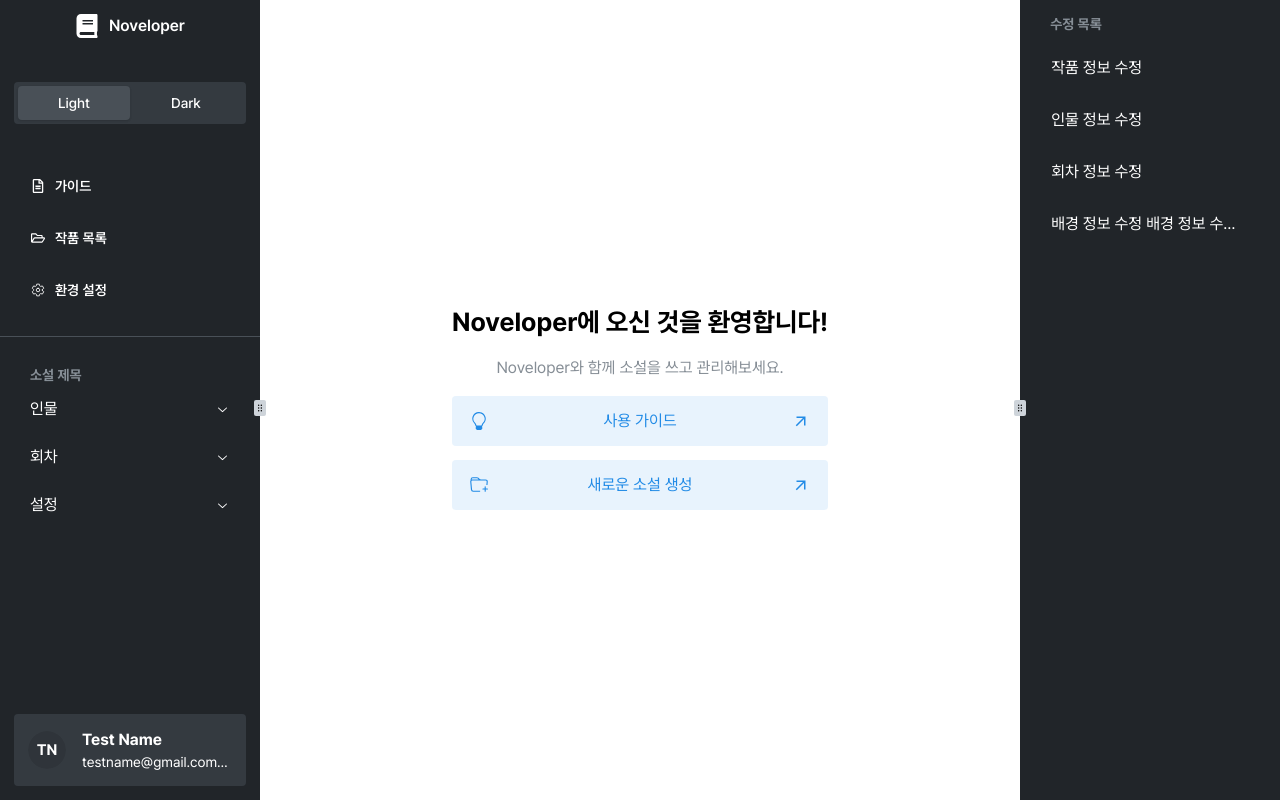
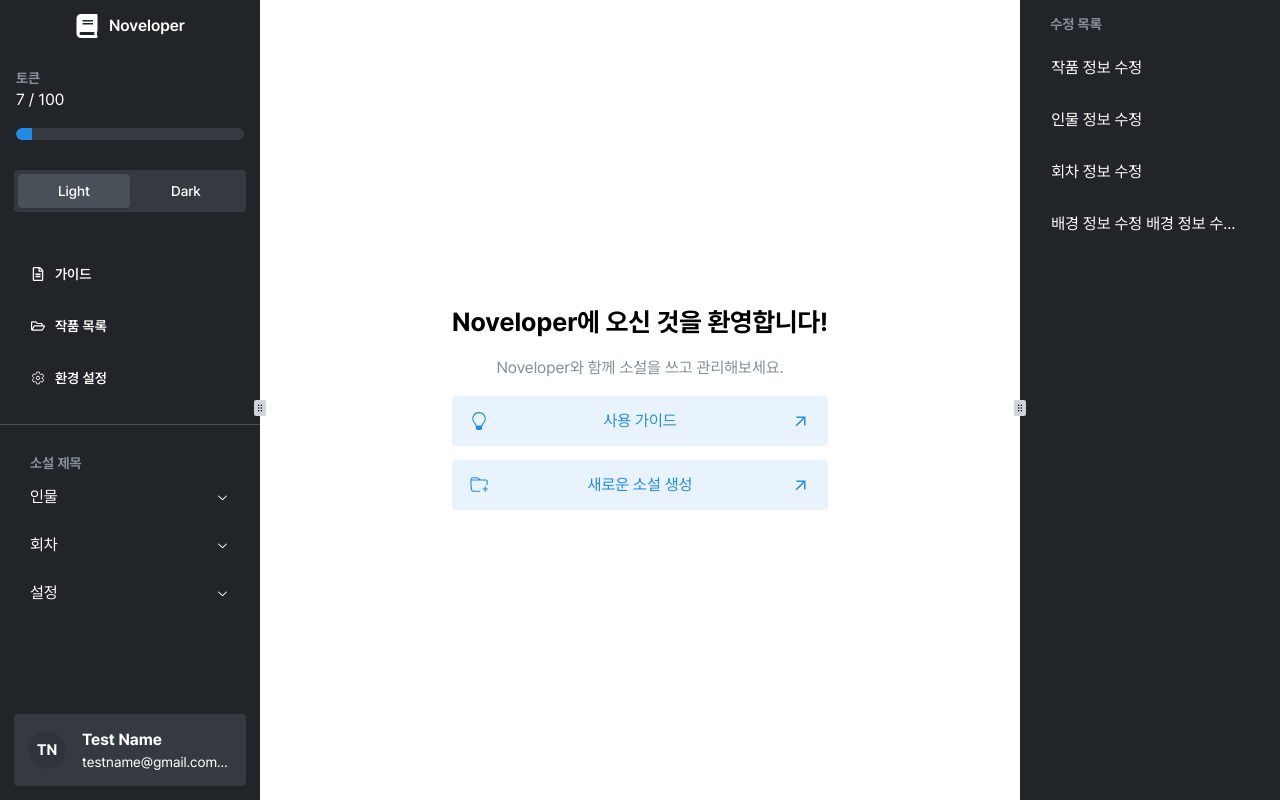
Before and after one commit to leey00nsu/noveloper, a Next.js app: page /dashboard in a window 1280 px wide. Built offline with nearby package versions, Linux system fonts and the light colour scheme.

Commit message:
feat. TokenStatus 추가

```diff
--- a/src/components/dashboard/sidebar/sidebar.tsx
+++ b/src/components/dashboard/sidebar/sidebar.tsx
@@ -6,6 +6,7 @@
 import NovelMenu from './novel-menu';
 import SystemMenu from './system-menu';
 import ThemeSwitch from './theme-switch';
+import TokenStatus from './token-status';
 import UserInfo from './user-info';
 
 interface SidebarProps {
@@ -21,6 +22,7 @@
         <Logo color="white" />
       </Center>
 
+      <TokenStatus />
       <ThemeSwitch />
 
       <ScrollArea
--- /dev/null
+++ b/src/components/dashboard/sidebar/token-status.tsx
@@ -0,0 +1,27 @@
+import { Box, Progress, Text } from '@mantine/core';
+
+const TokenStatus = () => {
+  const MOCK_TOKEN_MAX = 100;
+  const MOCK_TOKEN_VALUE = 7;
+
+  return (
+    <Box className="px-md">
+      <Text className="text-sm font-bold text-gray-600">토큰</Text>
+      <Text className="text-base text-white">
+        {MOCK_TOKEN_VALUE} / {MOCK_TOKEN_MAX}
+      </Text>
+      <Progress
+        value={(MOCK_TOKEN_VALUE / MOCK_TOKEN_MAX) * 100}
+        size="lg"
+        radius="xl"
+        className="mt-md"
+        classNames={{
+          root: 'bg-gray-800',
+          section: 'bg-blue-600',
+        }}
+      />
+    </Box>
+  );
+};
+
+export default TokenStatus;
```
